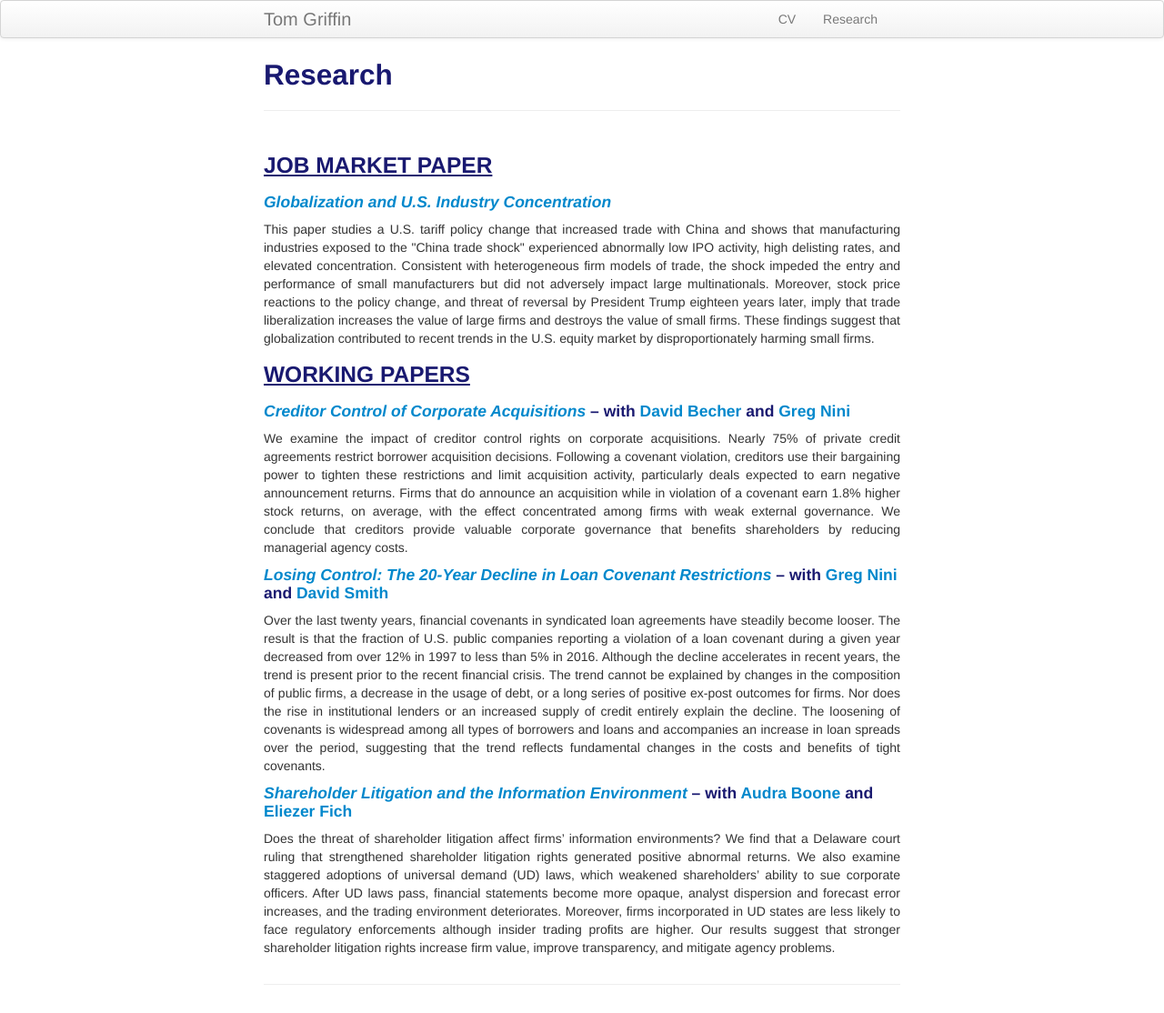
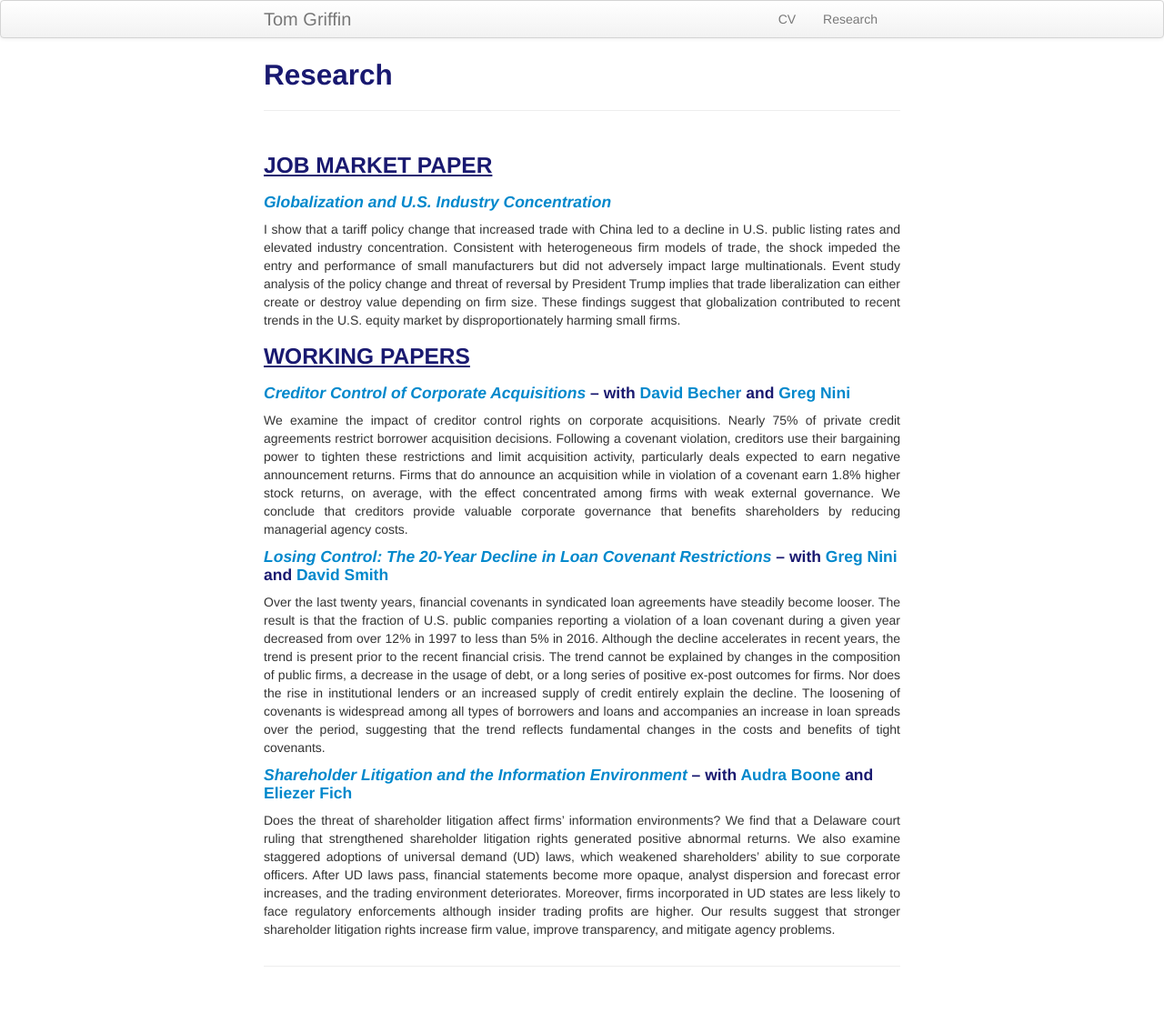
Before and after one commit to ThomasPGriffin/thomaspgriffin.github.io, a Jekyll site: the page built from pages/research.md, in a window 1280 px wide. Shown: the whole page at 91% size. Built offline with Jekyll 4.4.1, drawn with Linux system fonts in a browser that asks for light colours.

Commit message:
Update research.md

```diff
--- a/pages/research.md
+++ b/pages/research.md
@@ -6,9 +6,9 @@ description: Tom Griffin's research
 
 ### <u>JOB MARKET PAPER<u>
 
-#### *[Globalization and U.S. Industry Concentration]({{ BASE_PATH}}/pages/griffin_jmp_20181130.pdf)*
+#### *[Globalization and U.S. Industry Concentration]({{ BASE_PATH}}/pages/griffin_jmp_20181205.pdf)*
 <div align="justify">
-This paper studies a U.S. tariff policy change that increased trade with China and shows that manufacturing industries exposed to the "China trade shock" experienced abnormally low IPO activity, high delisting rates, and elevated concentration. Consistent with heterogeneous firm models of trade, the shock impeded the entry and performance of small manufacturers but did not adversely impact large multinationals. Moreover, stock price reactions to the policy change, and threat of reversal by President Trump eighteen years later, imply that trade liberalization increases the value of large firms and destroys the value of small firms. These findings suggest that globalization contributed to recent trends in the U.S. equity market by disproportionately harming small firms.
+I show that a tariff policy change that increased trade with China led to a decline in U.S. public listing rates and elevated industry concentration. Consistent with heterogeneous firm models of trade, the shock impeded the entry and performance of small manufacturers but did not adversely impact large multinationals. Event study analysis of the policy change and threat of reversal by President Trump implies that trade liberalization can either create or destroy value depending on firm size. These findings suggest that globalization contributed to recent trends in the U.S. equity market by disproportionately harming small firms.
 </div>
 
 ### <u>WORKING PAPERS<u>
```
